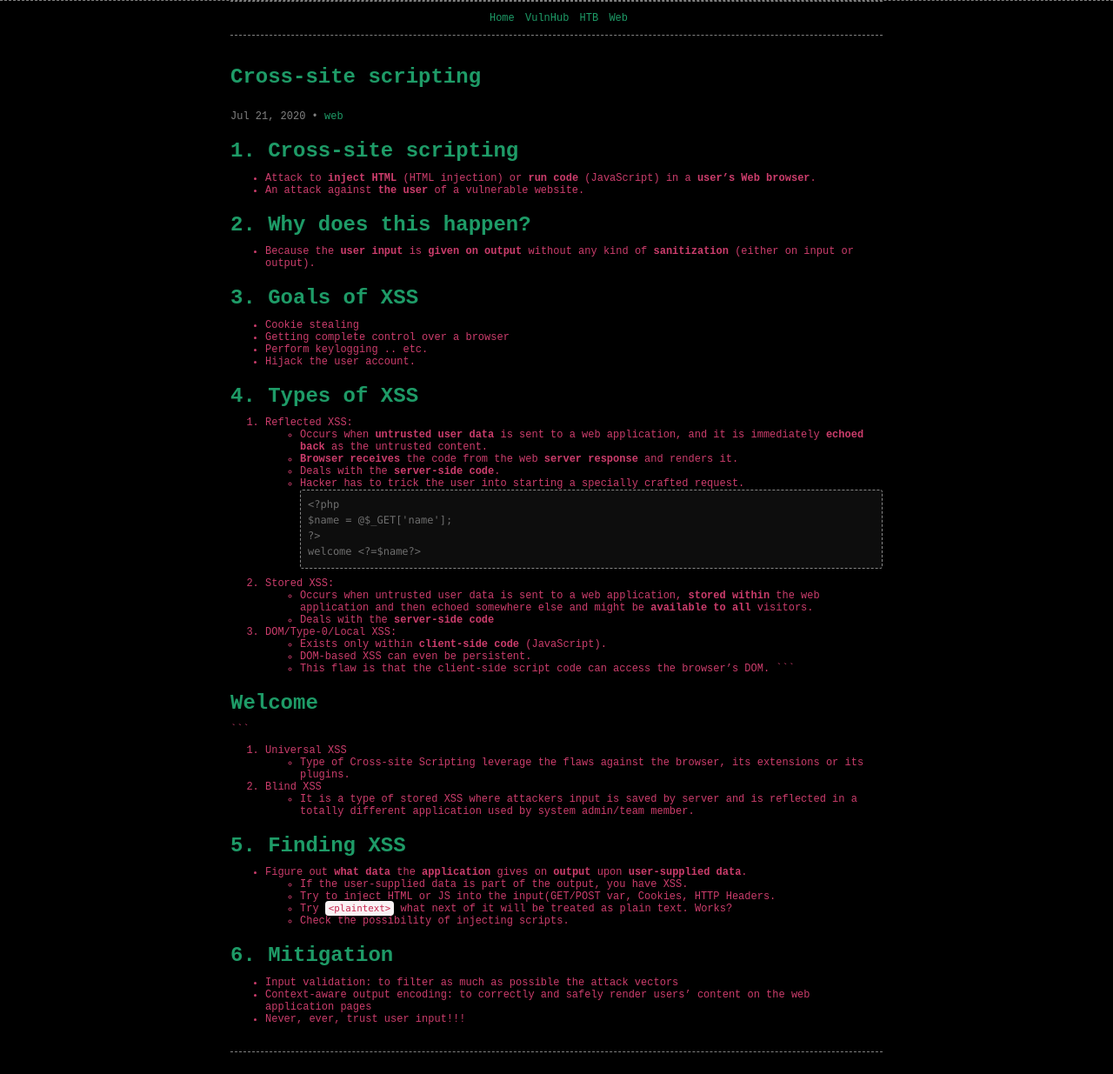
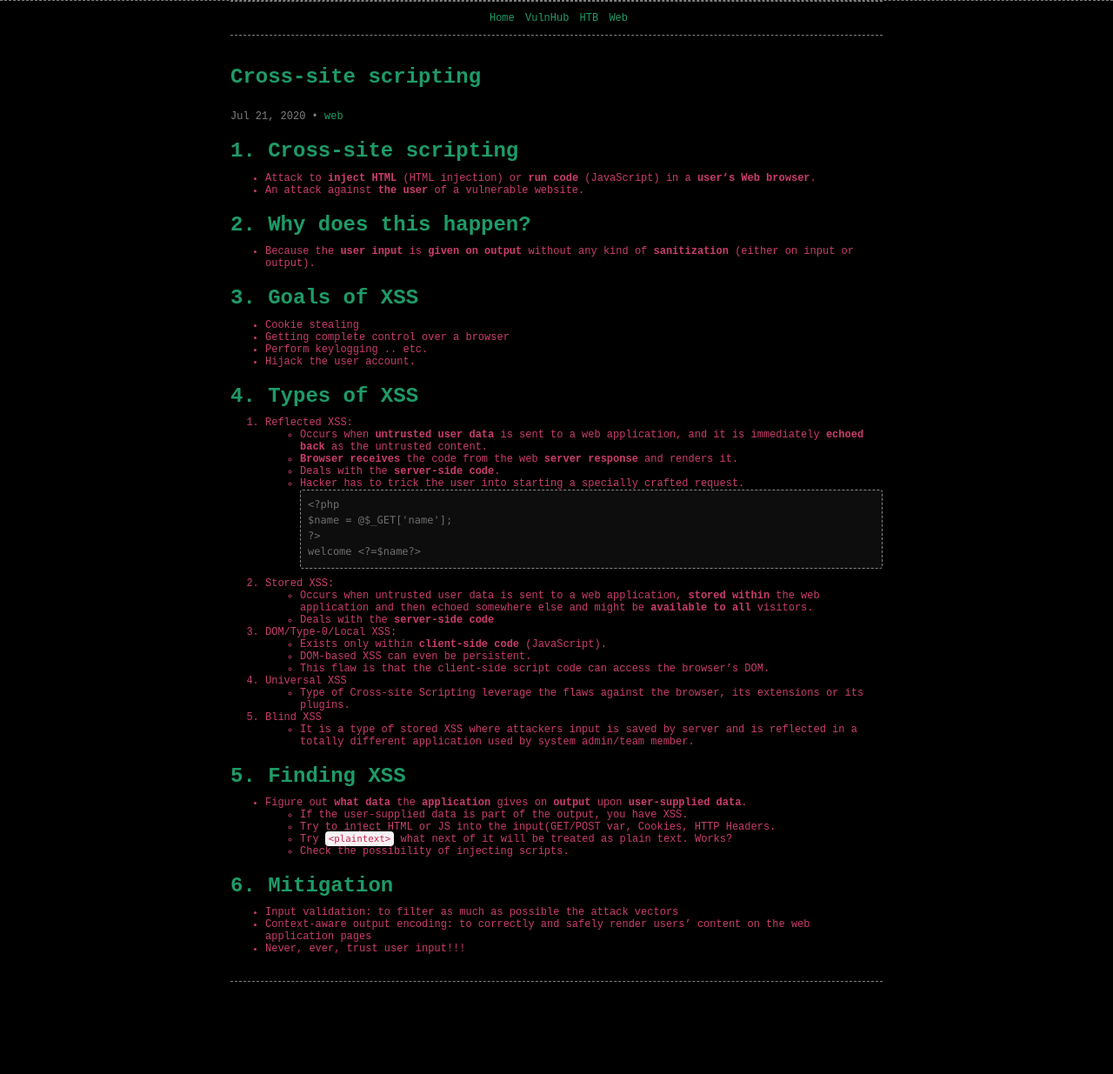
Before and after one commit to wizoutsugar/wizoutsugar.github.io, a Jekyll site: the page built from _posts/2020/2020-07-21-XSS.md, in a window 1280 px wide. Shown: the whole page at 87% size. Built offline with Jekyll 4.4.1, drawn with Linux system fonts in a browser that asks for light colours; comment, search, counter and statistics services are not loaded; after the commit the page ends 1154 px from its top, so only the background shows below that; some of the changed lines change nothing that is shown.

Commit message:
Update 2020-07-21-XSS.md

````diff
--- a/_posts/2020/2020-07-21-XSS.md
+++ b/_posts/2020/2020-07-21-XSS.md
@@ -47,16 +47,6 @@ welcome <?=$name?>
 	- Exists only within **client-side code** (JavaScript).
 	- DOM-based XSS can even be persistent.
 	- This flaw is that the client-side script code can access the browser's DOM.
-```
-<h1 id='welcome'></h1>
-<script>
-	var w = "Welcome";
-	var name =  document.location.hash.substr(
-				document.location.hash.search(/#w!/i)+3,
-				document.location.hash.length );
-	document.getElementById('welcome').innerHTML = w + name;
-	</script>
-```
 
 4. Universal XSS
 	- Type of Cross-site Scripting leverage the flaws against the browser, its extensions or its plugins.
````
